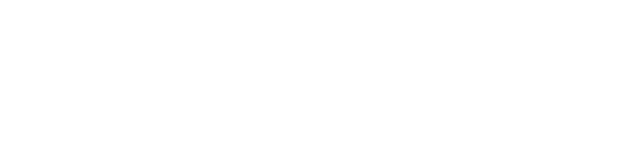
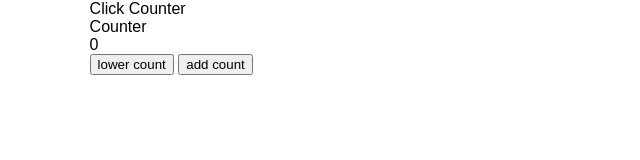
Before and after one commit to AniketShrirao/Click-Counter-JS, a plain HTML site: page index.html in a window 1280 px wide. Shown: the whole page, without its empty margins (0-640 px from the left). Drawn offline with Linux system fonts and the light colour scheme.

Commit message:
Html Structure Completed

```diff
--- a/index.html
+++ b/index.html
@@ -24,21 +24,23 @@
   <div class="container">
     <!--header section start-->
     <header>
-
+      <div class="wrapper">
+        <h1>Click Counter</h1>
+      </div>
     </header>
     <!--header section start-->
     <!--main section start-->
     <main>
-
+      <div class="wrapper">
+        <div class="counter">
+          <h2>Counter</h2>
+          <p>0</p>
+          <button class="lower-count">lower count</button>
+          <button class="add-count">add count</button>
+        </div>
+      </div>
     </main>
     <!--main section end-->
-
-    <!--footer section start-->
-    <footer>
-
-    </footer>
-    <!--footer section end-->
-
   </div>
   <!--container end-->
   <script src="assets/js/script.js"></script>
```
